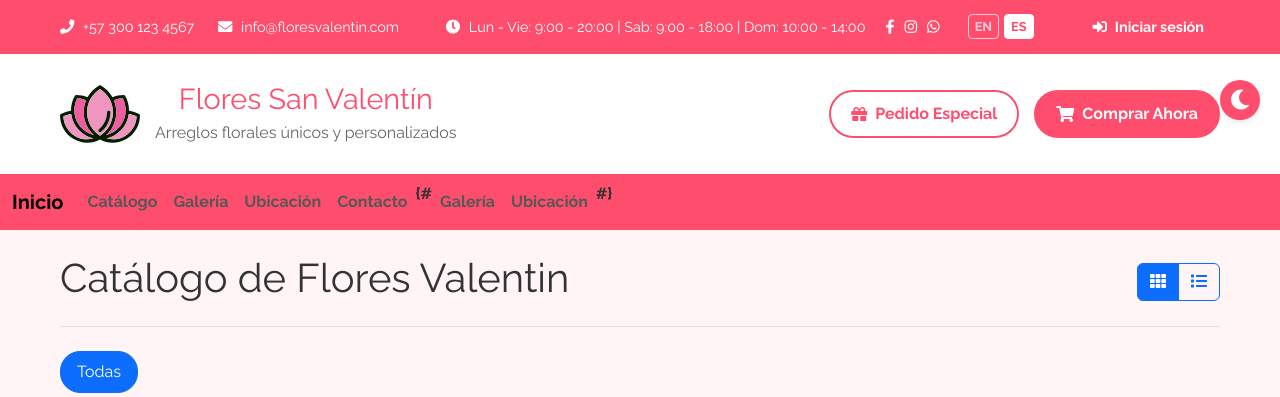
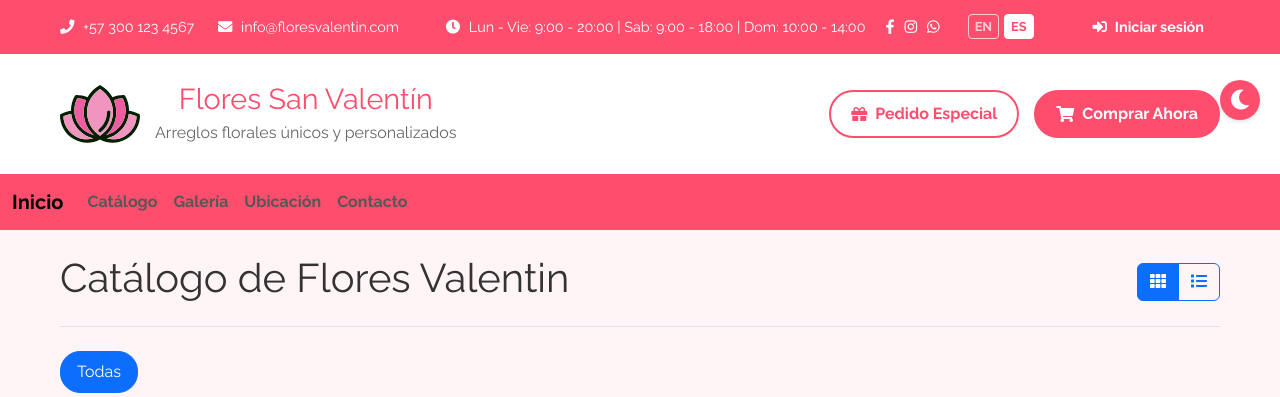
Before and after one commit to Johnson1255/Flores-Django, a Django app: page /floresvalentin_app/catalogo/ in a window 1280 px wide. Shown: the top 397 px of the page. Run offline with Django 5.2, Linux system fonts and the light colour scheme; data that the repository does not hold is empty; some web fonts are replaced.

Commit message:
refactor: Ajuste al navbar eliminando componentes innecesarios

```diff
--- a/template/floresvalentin_app/base.html
+++ b/template/floresvalentin_app/base.html
@@ -172,16 +172,6 @@
                         {# Link to the contact section on the index page #}
                         <a class="nav-link" href="{% url 'floresvalentin_app:index' %}#contacto">{% trans "Contacto" %}</a>
                     </li>
-                    {# Opción B: Si se convierten en páginas separadas, necesitarían sus propias URLs #}
-                    {#
-                    <li class="nav-item">
-                        <a class="nav-link" href="{% url 'floresvalentin_app:gallery' %}">{% trans "Galería" %}</a>
-                    </li>
-                    <li class="nav-item">
-                        <a class="nav-link" href="{% url 'floresvalentin_app:location' %}">{% trans "Ubicación" %}</a>
-                    </li>
-                     {# The li element below containing the old contact link has been removed entirely #}
-                    #}
                     {# --- Puedes añadir más enlaces aquí (ej. Mi Cuenta si el usuario está logueado) --- #}
                     {% if user.is_authenticated %}
                     <li class="nav-item">
```
